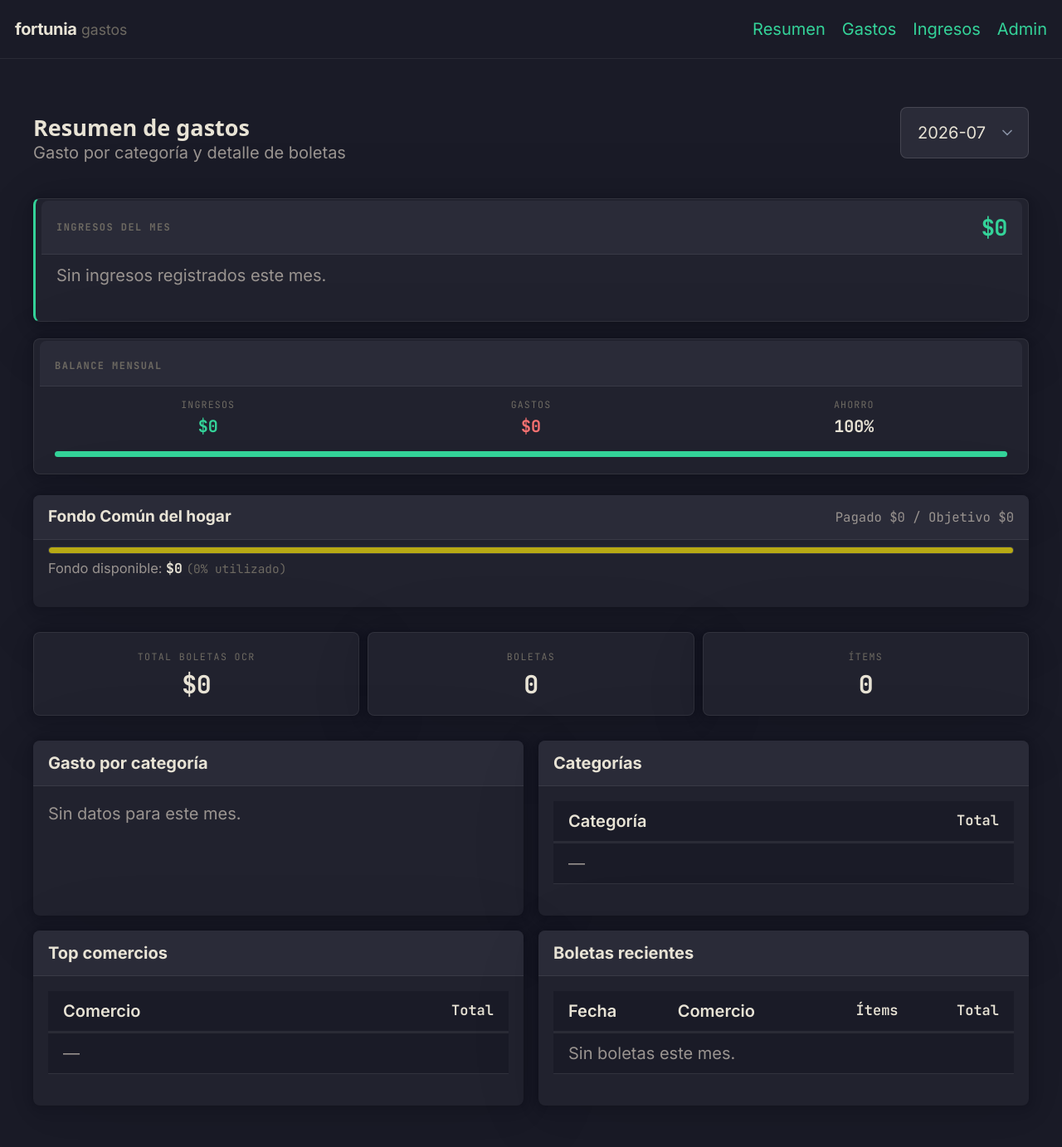
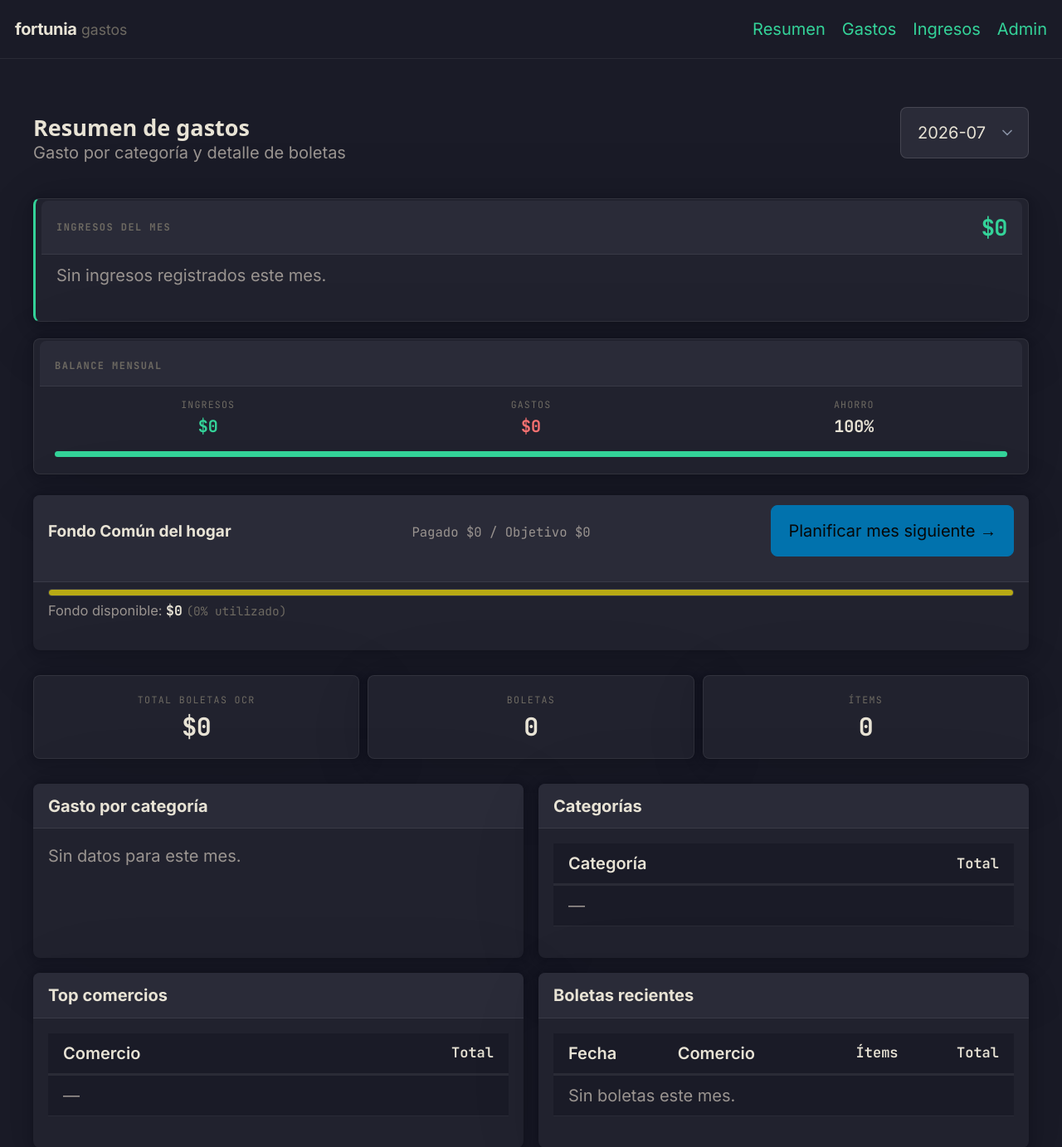
Before and after one commit to linuxshark/fortunia, a FastAPI app: page / in a window 1280 px wide. Shown: the top 1383 px of the page at 83% size. Run offline with FastAPI, Linux system fonts and the light colour scheme; some libraries are stand-ins or nearby versions.

Commit message:
feat(fund): wrap Fondo Común in flip container with 'Planificar mes siguiente' button
Co-Authored-By: Claude Sonnet 5 <noreply@anthropic.com>
Claude-Session: https://claude.ai/code/session_01CPSXe2ovEYYoDj5BwrBGZE

```diff
--- a/dashboard/templates/_fund.html
+++ b/dashboard/templates/_fund.html
@@ -1,4 +1,6 @@
 {# dashboard/templates/_fund.html — Fondo Común: barra de progreso + tarjetas editables #}
+<div class="fund-flip">
+  <div class="fund-face fund-front">
     <article class="fund">
       <header class="fund-header">
         <strong>Fondo Común del hogar</strong>
@@ -6,6 +8,12 @@
           <span class="muted">Pagado</span> {{ fund_totals.pagado | clp }}
           <span class="muted">/ Objetivo</span> {{ fund_totals.objetivo | clp }}
         </span>
+        <button type="button" class="fund-flip-btn"
+                hx-post="/fund/plan" hx-target="#fund-back" hx-swap="innerHTML"
+                hx-vals='{"month": "{{ month }}"}'
+                hx-on::after-swap="this.closest('.fund-flip').classList.add('is-flipped')">
+          Planificar mes siguiente →
+        </button>
       </header>
 
       <div class="fund-bar-wrap" title="{{ fund_totals.pct }}% del fondo utilizado">
@@ -55,3 +63,6 @@
         {% endfor %}
       </div>
     </article>
+  </div>
+  <div class="fund-face fund-back" id="fund-back"></div>
+</div>
```
Lines whose indentation alone changed are shown as unchanged.
